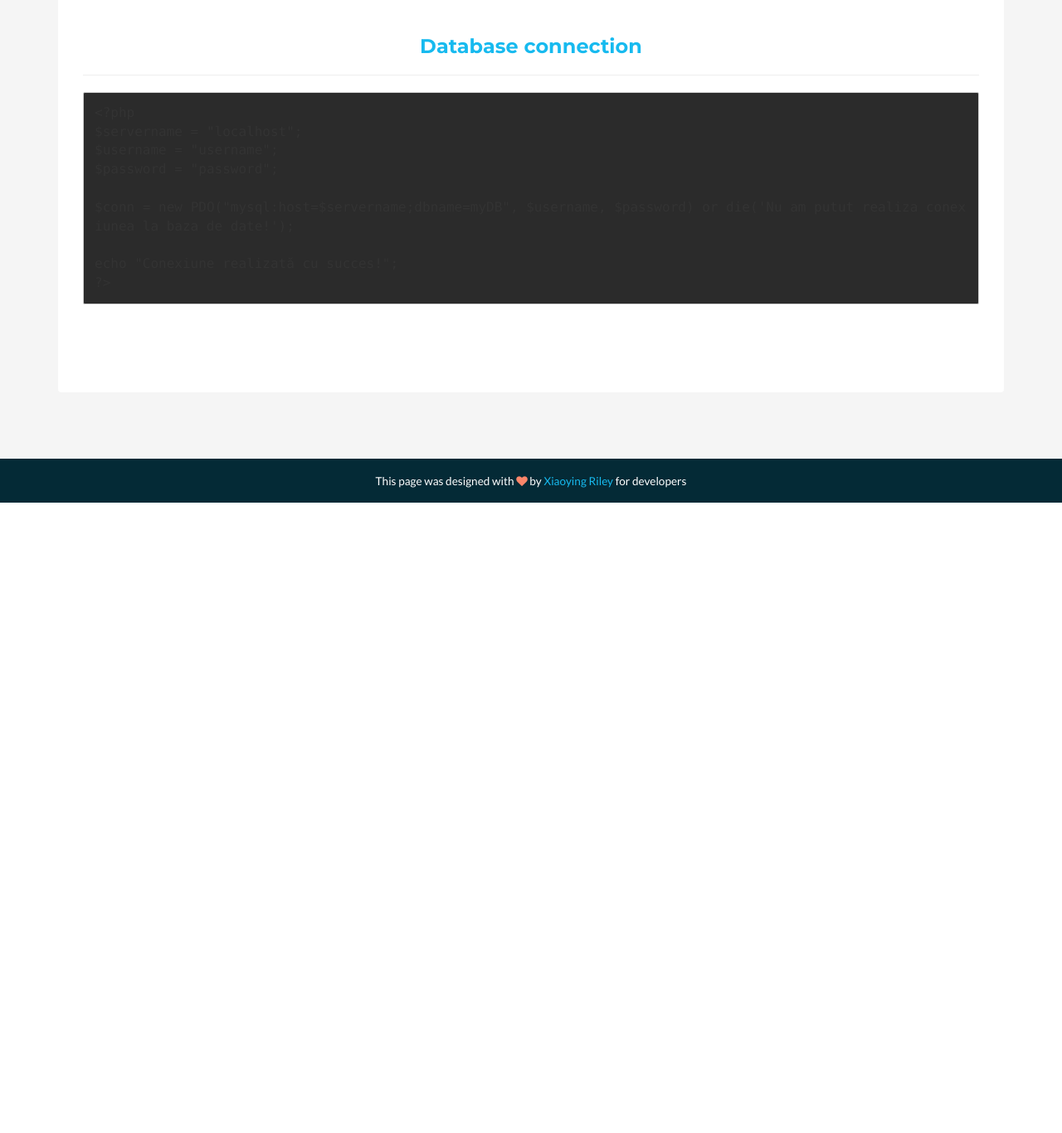
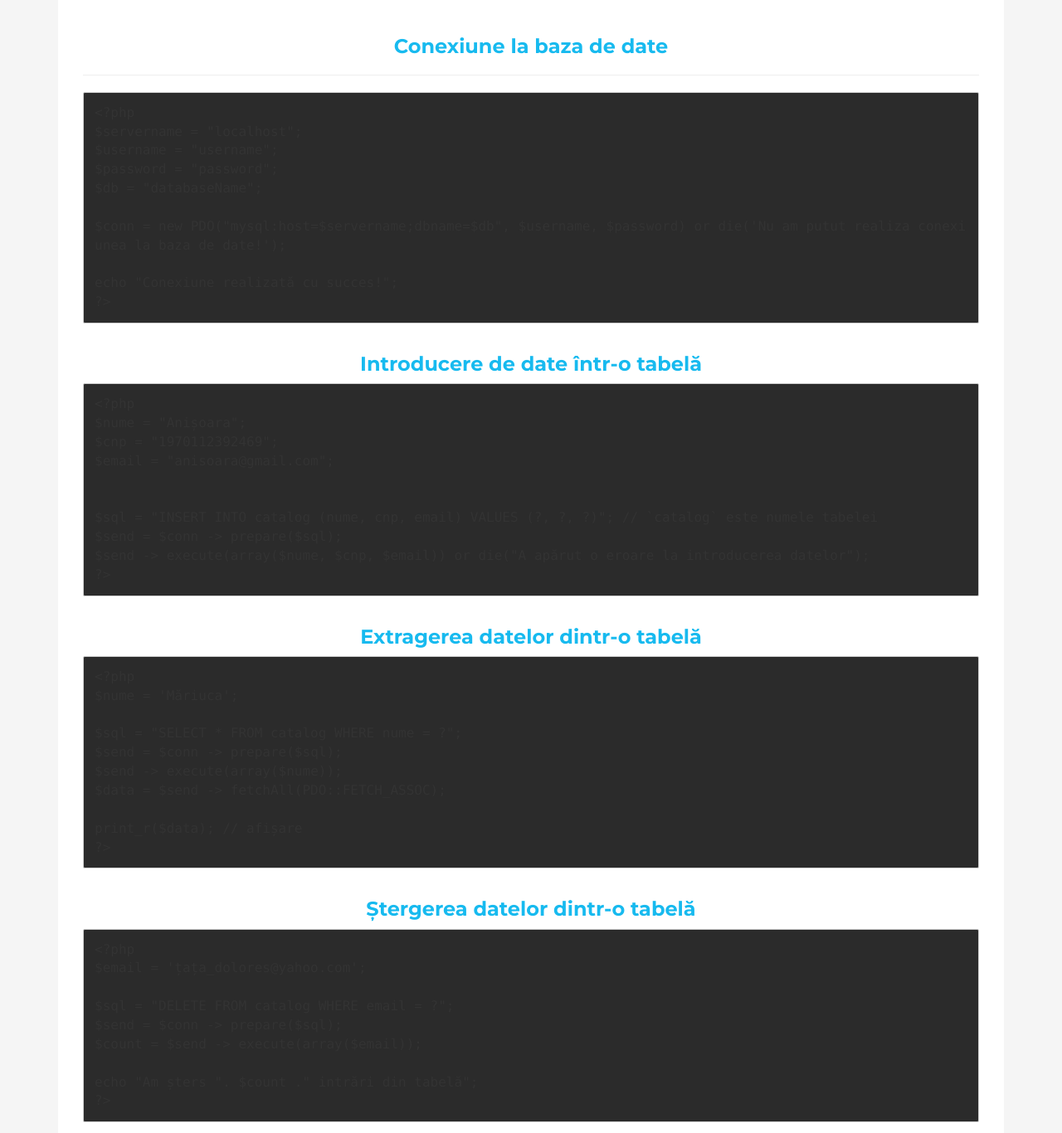
Before and after one commit to mocanew/cnu, a plain HTML site: page index.html in a window 1280 px wide. Shown: the part 1420-2786 px from the top of the page at 83% size. Before the commit the page ends 2026 px from the top, so only its background shows below. Drawn offline with nearby package versions, Linux system fonts and the light colour scheme; a small style sheet from the web is missing.

Commit message:
Changed highlight theme Added insert, select and delete code snippets

```diff
--- a/index.html
+++ b/index.html
@@ -14,7 +14,7 @@
         <link rel="stylesheet" href="//maxcdn.bootstrapcdn.com/font-awesome/4.3.0/css/font-awesome.min.css">
 
         <link rel="stylesheet" href="css/styles.css">
-        <link rel="stylesheet" href="//cdnjs.cloudflare.com/ajax/libs/highlight.js/8.9.1/styles/darkula.min.css">
+        <link rel="stylesheet" href="//cdnjs.cloudflare.com/ajax/libs/highlight.js/8.9.1/styles/tomorrow-night.min.css">
     </head>
 
     <body data-spy="scroll">
@@ -58,17 +58,56 @@ else{
                     </div>
 
                     <div class="block">
-                        <h3 class="sub-title text-center">Database connection</h3>
+                        <h3 class="sub-title text-center">Conexiune la baza de date</h3>
                         <hr>
                         <div class="code-block">
                             <pre><code class="php">&lt;?php
 $servername = "localhost";
 $username = "username";
 $password = "password";
+$db = "databaseName";
 
-$conn = new PDO("mysql:host=$servername;dbname=myDB", $username, $password) or die('Nu am putut realiza conexiunea la baza de date!');
+$conn = new PDO("mysql:host=$servername;dbname=$db", $username, $password) or die('Nu am putut realiza conexiunea la baza de date!');
 
 echo "Conexiune realizată cu succes!";
+?></code></pre>
+                        </div>
+                        <h3 class="sub-title text-center">Introducere de date într-o tabelă</h3>
+                        <div class="code-block">
+                            <pre><code class="php">&lt;?php
+$nume = "Anișoara";
+$cnp = "1970112392469";
+$email = "anisoara@gmail.com";
+
+
+$sql = "INSERT INTO catalog (nume, cnp, email) VALUES (?, ?, ?)"; // `catalog` este numele tabelei
+$send = $conn -> prepare($sql);
+$send -> execute(array($nume, $cnp, $email)) or die("A apărut o eroare la introducerea datelor");
+?></code></pre>
+                        </div>
+                        <h3 class="sub-title text-center">Extragerea datelor dintr-o tabelă</h3>
+                        <div class="code-block">
+                            <pre><code class="php">&lt;?php
+$nume = 'Măriuca';
+
+$sql = "SELECT * FROM catalog WHERE nume = ?";
+$send = $conn -> prepare($sql);
+$send -> execute(array($nume));
+$data = $send -> fetchAll(PDO::FETCH_ASSOC);
+
+print_r($data); // afișare
+?></code></pre>
+                        </div>
+                        <h3 class="sub-title text-center">Ștergerea datelor dintr-o tabelă</h3>
+                        <div class="code-block">
+                            <pre><code class="php">&lt;?php
+$email = 'țața_dolores@yahoo.com';
+
+$sql = "DELETE FROM catalog WHERE email = ?";
+$send = $conn -> prepare($sql);
+$count = $send -> execute(array($email));
+
+echo "Am șters ". $count ." intrări din tabelă";
 ?></code></pre>
                         </div>
                     </div>
```
